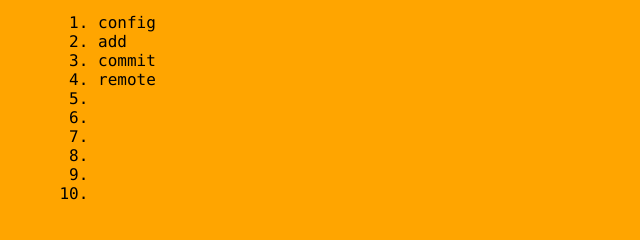
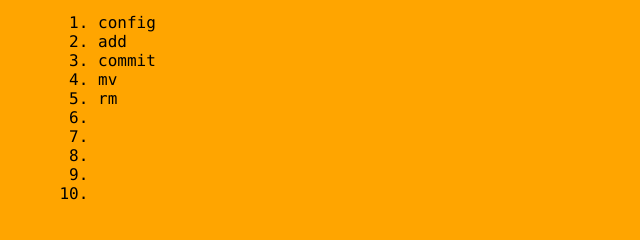
Before and after one commit to crazyfox2021/git_learning, a plain HTML site: page index.html in a window 1280 px wide. Both pictures are taken after a click on the element "Basic Commands". Shown: the part 328-568 px from the top of the page, 0-640 px from the left. Drawn offline with Linux system fonts and the light colour scheme.

Commit message:
Add mv and rm

```diff
--- a/index.html
+++ b/index.html
@@ -32,8 +32,8 @@
                     <li>config</li>
                     <li>add</li>
                     <li>commit</li>
-                    <li>remote</li>
-                    <li></li>
+                    <li>mv</li>
+                    <li>rm</li>
                     <li></li>
                     <li></li>
                     <li></li>
```
